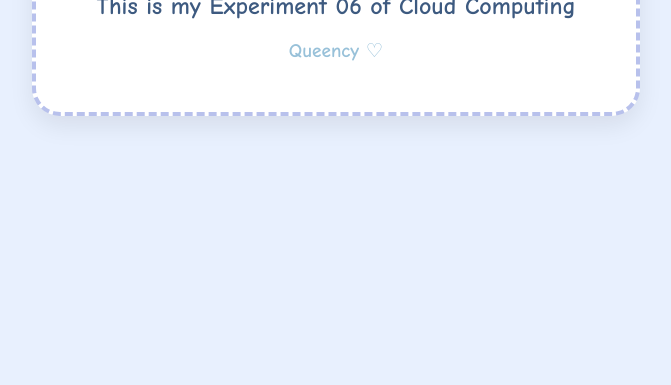
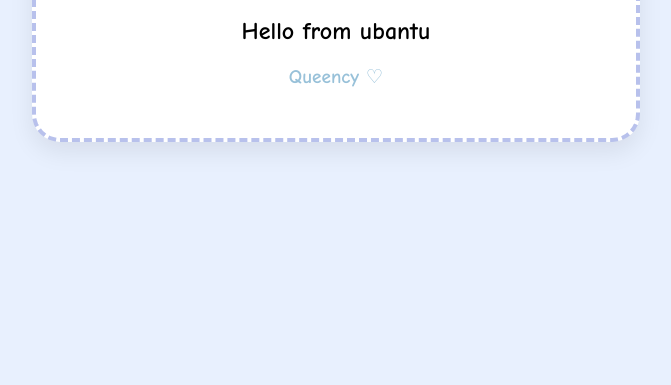
Before and after one commit to queency27/Expt06, a plain HTML site: page index.html in a window 1280 px wide. Shown: the part 415-800 px from the top of the page, without its empty margins (304-975 px from the left). Drawn offline with Linux system fonts and the light colour scheme.

Commit message:
Changes made from ubantu interface

```diff
--- a/index.html
+++ b/index.html
@@ -51,6 +51,7 @@
   <div class="card">
     <span onclick="this.textContent = this.textContent === '☁️' ? '🌸' : '☁️'">☁️</span>
     <h1>This is my Experiment 06 of Cloud Computing</h1>
+    <h2>Hello from ubantu</h2>
     <p>Queency ♡</p>
   </div>
 
```
